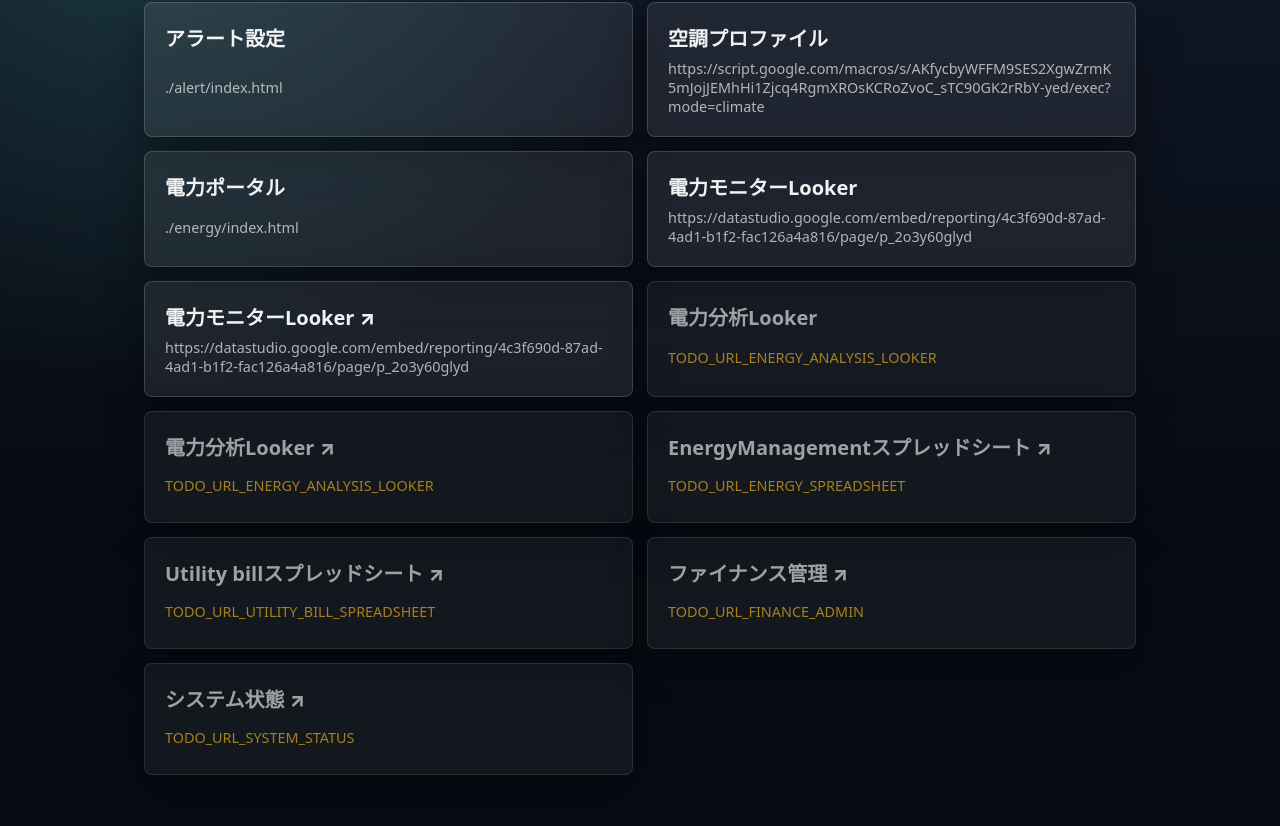
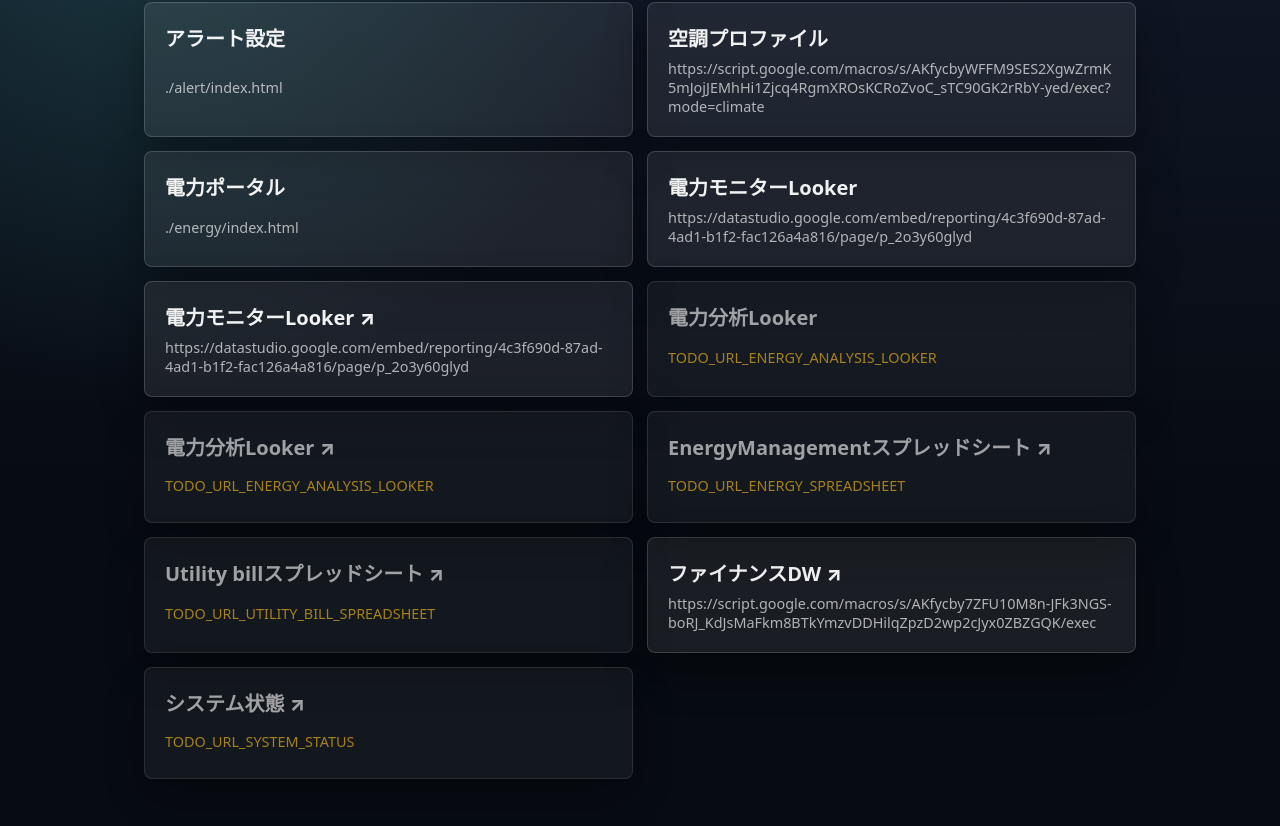
Before and after one commit to alleshokai-gif/signage-assets, a website: page admin/index.html in a window 1280 px wide. Shown: the part 118-944 px from the top of the page. Drawn offline with Linux system fonts and the light colour scheme.

Commit message:
feat: Update finance admin link to use the correct web app URL

```diff
--- a/admin/index.html
+++ b/admin/index.html
@@ -125,6 +125,7 @@
 
   <script>
     const SWITCHBOT_TEMP_LOG_WEB_APP_URL = "https://script.google.com/macros/s/AKfycbyWFFM9SES2XgwZrmK5mJojJEMhHi1Zjcq4RgmXROsKCRoZvoC_sTC90GK2rRbY-yed/exec";
+    const FINANCE_DW_WEB_APP_URL = "https://script.google.com/macros/s/AKfycby7ZFU10M8n-JFk3NGS-boRJ_KdJsMaFkm8BTkYmzvDDHilqZpzD2wp2cJyx0ZBZGQK/exec";
     const ADMIN_URLS = {
       alert: "./alert/index.html",
       climateProfile: SWITCHBOT_TEMP_LOG_WEB_APP_URL + "?mode=climate",
@@ -133,7 +134,7 @@
       energyAnalysisLooker: "TODO_URL_ENERGY_ANALYSIS_LOOKER",
       energySpreadsheet: "TODO_URL_ENERGY_SPREADSHEET",
       utilityBillSpreadsheet: "TODO_URL_UTILITY_BILL_SPREADSHEET",
-      financeAdmin: "TODO_URL_FINANCE_ADMIN",
+      financeAdmin: FINANCE_DW_WEB_APP_URL,
       systemStatus: "TODO_URL_SYSTEM_STATUS"
     };
 
@@ -147,7 +148,7 @@
       { label:"電力分析Looker ↗", url:ADMIN_URLS.energyAnalysisLooker, mode:"external" },
       { label:"EnergyManagementスプレッドシート ↗", url:ADMIN_URLS.energySpreadsheet, mode:"external" },
       { label:"Utility billスプレッドシート ↗", url:ADMIN_URLS.utilityBillSpreadsheet, mode:"external" },
-      { label:"ファイナンス管理 ↗", url:ADMIN_URLS.financeAdmin, mode:"external" },
+      { label:"ファイナンスDW ↗", url:ADMIN_URLS.financeAdmin, mode:"external" },
       { label:"システム状態 ↗", url:ADMIN_URLS.systemStatus, mode:"external" }
     ];
 
```
